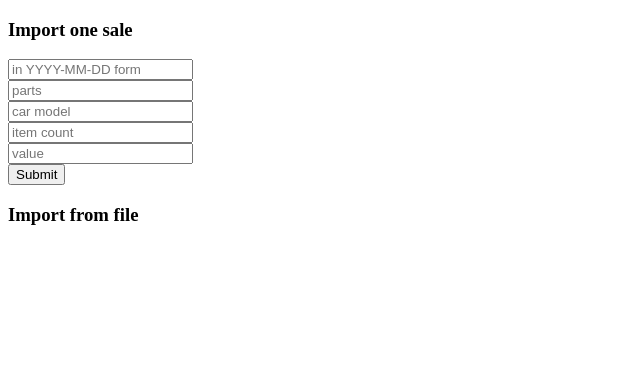
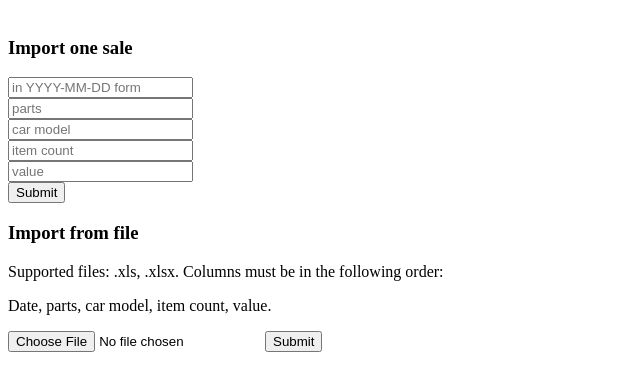
Before and after one commit to Johnlock1/parts-sales, a Flask app: page /import in a window 1280 px wide. Shown: the part 26-417 px from the top of the page, without its empty margins (0-640 px from the left). Run offline with Flask 2, Linux system fonts and the light colour scheme.

Commit message:
add ability to flash messages

```diff
--- a/templates/import.html
+++ b/templates/import.html
@@ -7,7 +7,7 @@
   <div>
     <h3>Import one sale</h3>
     <div>
-      <form action="{{ url_for('importing') }}"method="post">
+      <form action="{{ url_for('importing') }}" method="post">
         <div>
           <input name="date" placeholder="in YYYY-MM-DD form" type="text"></inpput>
         </div>
@@ -33,6 +33,23 @@
     </div>
   </div>
   <div>
-    <h3>Import from file</h3>
+    <div>
+      <h3>Import from file</h3>
+    </div>
+    <div>
+      <p>
+        Supported files: .xls, .xlsx. Columns must be in the following order:
+
+      </p>
+      <p>
+        Date, parts, car model, item count, value.
+      </p>
+    </div>
+    <div>
+      <form action="{{ url_for('upload_file') }}" method="post">
+        <input type="file" enctype="multipart/form-data"/>
+        <input type="submit" />
+      </form>
+    </div>
   </div>
 {% endblock %}
--- a/templates/layout.html
+++ b/templates/layout.html
@@ -9,6 +9,18 @@
             <a href="{{ url_for('index') }}">Home</a>
       </div>
     </nav>
+    <br />
+    {% with messages = get_flashed_messages() %}
+      {% if messages %}
+        <div class=flashes>
+        {% for message in messages %}
+          <p>
+            <strong style="color: red;">Error: </strong>{{ message }}
+          </p>
+        {% endfor %}
+      </div>
+      {% endif %}
+    {% endwith %}
     {% block body %}
     {% endblock %}
   </body>
```
